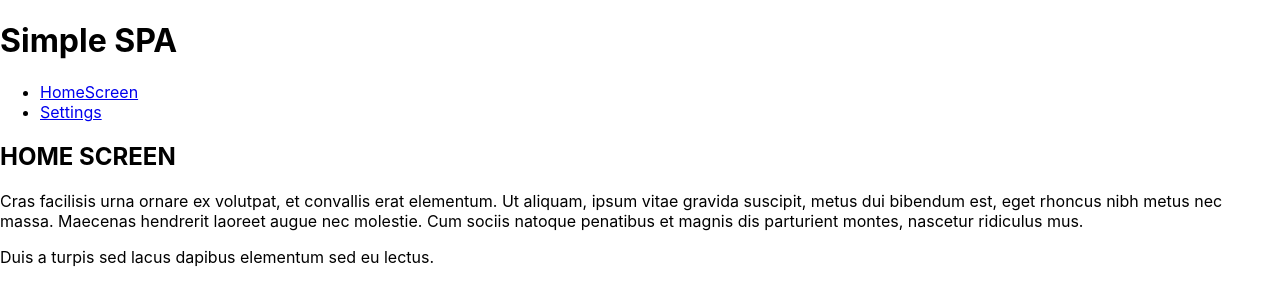
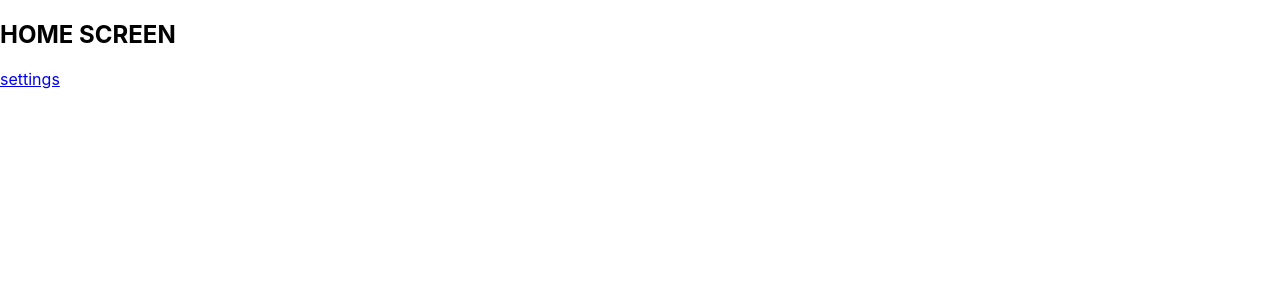
Before and after one commit to rdeepak2002/HomeHub, a React (Create React App) app: page / in a window 1280 px wide. Shown: the top 304 px of the page. Built offline with nearby package versions, Linux system fonts and the light colour scheme.

Commit message:
removed selection

```diff
--- a/src/App.css
+++ b/src/App.css
@@ -1,38 +1,11 @@
-.App {
-  text-align: center;
+*:focus{
+  outline: none !important;
 }
 
-.App-logo {
-  height: 40vmin;
-  pointer-events: none;
+.disable-selection {
+  -moz-user-select: none; /* Firefox */
+  -ms-user-select: none; /* Internet Explorer */
+  -khtml-user-select: none; /* KHTML browsers (e.g. Konqueror) */
+  -webkit-user-select: none; /* Chrome, Safari, and Opera */
+  -webkit-touch-callout: none; /* Disable Android and iOS callouts*/
 }
-
-@media (prefers-reduced-motion: no-preference) {
-  .App-logo {
-    animation: App-logo-spin infinite 20s linear;
-  }
-}
-
-.App-header {
-  background-color: #282c34;
-  min-height: 100vh;
-  display: flex;
-  flex-direction: column;
-  align-items: center;
-  justify-content: center;
-  font-size: calc(10px + 2vmin);
-  color: white;
-}
-
-.App-link {
-  color: #61dafb;
-}
-
-@keyframes App-logo-spin {
-  from {
-    transform: rotate(0deg);
-  }
-  to {
-    transform: rotate(360deg);
-  }
-}
--- a/src/App.js
+++ b/src/App.js
@@ -1,19 +1,14 @@
-import React from 'react';
-import './App.css';
+import React from 'react'
+import './App.css'
 import { Route, NavLink, HashRouter } from 'react-router-dom'
 
-import HomeScreen from './HomeScreen'
-import SettingsScreen from './SettingsScreen'
+import HomeScreen from './Screens/HomeScreen'
+import SettingsScreen from './Screens/SettingsScreen'
 
 function App() {
   return (
     <HashRouter>
       <div>
-        <h1>Simple SPA</h1>
-        <ul className="header">
-          <li><a href="/#/">HomeScreen</a></li>
-          <li><a href="/#/settings">Settings</a></li>
-        </ul>
         <div className="content">
           <Route exact path="/" component={HomeScreen}/>
           <Route path="/settings" component={SettingsScreen}/>
--- a/src/HomeScreen.js
+++ /dev/null
@@ -1,21 +0,0 @@
-import React, { Component } from "react";
-
-class HomeScreen extends Component {
-  render() {
-    return (
-      <div>
-        <h2>HOME SCREEN</h2>
-        <p>Cras facilisis urna ornare ex volutpat, et
-        convallis erat elementum. Ut aliquam, ipsum vitae
-        gravida suscipit, metus dui bibendum est, eget rhoncus nibh
-        metus nec massa. Maecenas hendrerit laoreet augue
-        nec molestie. Cum sociis natoque penatibus et magnis
-        dis parturient montes, nascetur ridiculus mus.</p>
-
-        <p>Duis a turpis sed lacus dapibus elementum sed eu lectus.</p>
-      </div>
-    )
-  }
-}
-
-export default HomeScreen
--- /dev/null
+++ b/src/Screens/HomeScreen.js
@@ -0,0 +1,15 @@
+import React, { Component } from "react"
+import '../App.css'
+
+class HomeScreen extends Component {
+  render() {
+    return (
+      <div class="disable-selection">
+        <h2>HOME SCREEN</h2>
+        <a href="/#/settings">settings</a>
+      </div>
+    )
+  }
+}
+
+export default HomeScreen
--- /dev/null
+++ b/src/Screens/SettingsScreen.js
@@ -0,0 +1,16 @@
+import React, { Component } from "react"
+import '../App.css'
+
+class SettingsScreen extends Component {
+  render() {
+    return (
+      <div class="disable-selection">
+        <h2>SETTINGS</h2>
+        <a href="/#/">back</a>
+
+      </div>
+    )
+  }
+}
+
+export default SettingsScreen
--- a/src/SettingsScreen.js
+++ /dev/null
@@ -1,21 +0,0 @@
-import React, { Component } from "react";
-
-class SettingsScreen extends Component {
-  render() {
-    return (
-      <div>
-        <h2>SETTINGS</h2>
-        <p>Cras facilisis urna ornare ex volutpat, et
-        convallis erat elementum. Ut aliquam, ipsum vitae
-        gravida suscipit, metus dui bibendum est, eget rhoncus nibh
-        metus nec massa. Maecenas hendrerit laoreet augue
-        nec molestie. Cum sociis natoque penatibus et magnis
-        dis parturient montes, nascetur ridiculus mus.</p>
-
-        <p>Duis a turpis sed lacus dapibus elementum sed eu lectus.</p>
-      </div>
-    )
-  }
-}
-
-export default SettingsScreen
```
